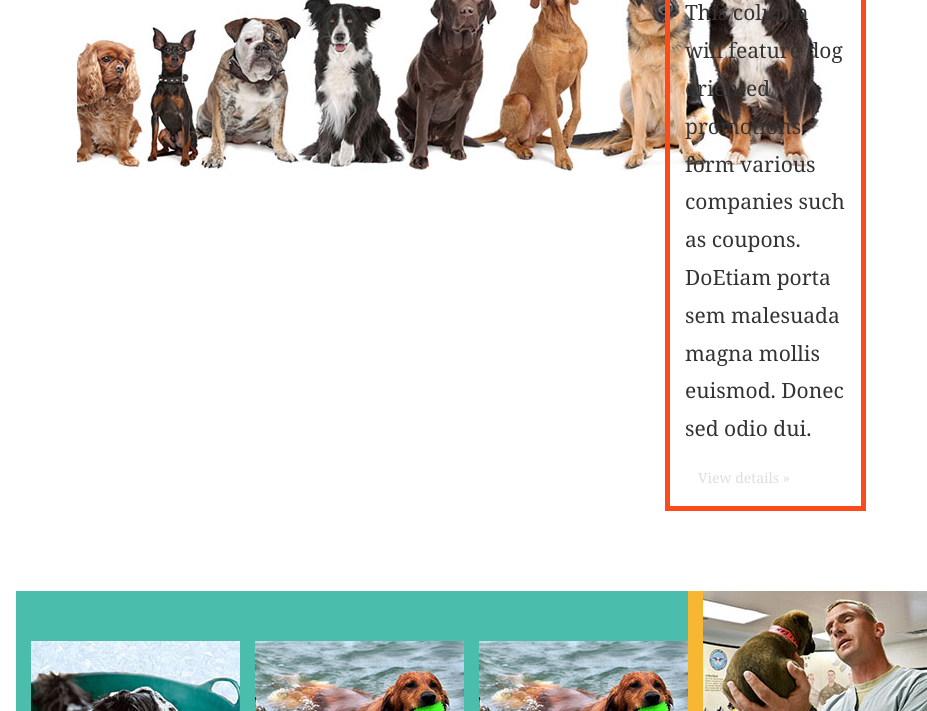
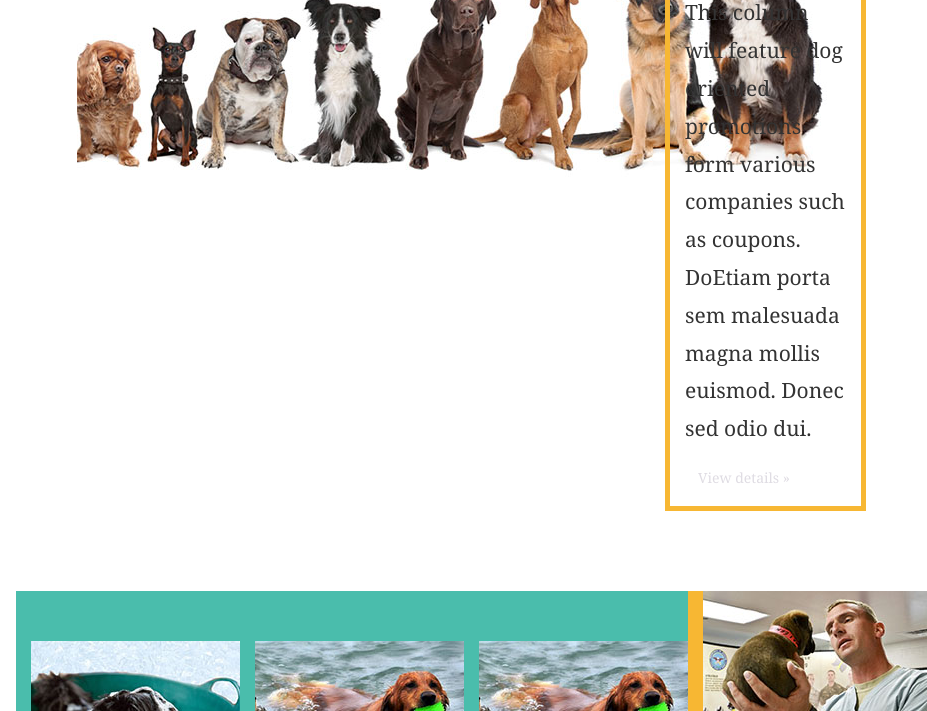
Before and after one commit to adamsk13/adamsk13.github.io, a plain HTML site: page index.html in a window 1280 px wide. Shown: the part 784-1495 px from the top of the page, without its empty margins (176-1103 px from the left). Drawn offline with Linux system fonts and the light colour scheme; files whose address does not match are found by name.

Commit message:
Update main.css
change border back to yellow

```diff
--- a/css/main.css
+++ b/css/main.css
@@ -33,7 +33,7 @@ h1 {
 	float: right;
 	border-style: solid;
 	border-width: 5px;
-	border-color: #fc4a1a}
+	border-color: #f7b733}
 
 #vetSide,#shelterSide{
 	background-color: #f7b733}
```
